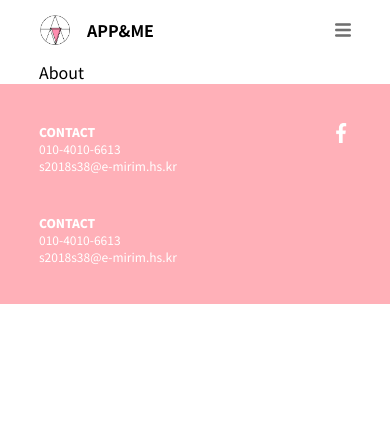
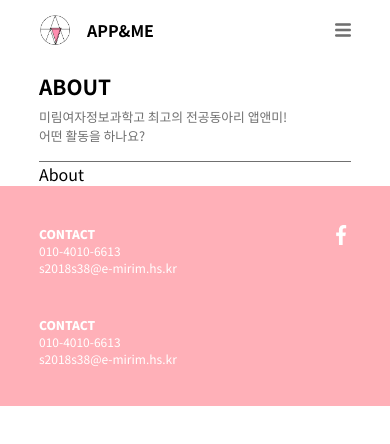
Before and after one commit to Sookhee/AppandMe-Website2020, a React (Create React App) app in the folder client/: page /about in a window 390 px wide. Shown: the top 444 px of the page. Built offline with nearby package versions, Linux system fonts and the light colour scheme.

Commit message:
반응형 Titlebar 완성

```diff
--- a/client/src/component/About.js
+++ b/client/src/component/About.js
@@ -1,9 +1,15 @@
 import React from 'react';
+import Titlebar from './Titlebar';
 
 const About = () => {
     return (
         <div className="about">
             <div className="container">
+                <Titlebar
+                    title={"ABOUT"}
+                    note1={"미림여자정보과학고 최고의 전공동아리 앱앤미!"}
+                    note2={"어떤 활동을 하나요?"}
+                />
                 About
             </div>
         </div>
--- a/client/src/component/Apply.js
+++ b/client/src/component/Apply.js
@@ -1,10 +1,16 @@
 import React from 'react';
+import Titlebar from './Titlebar';
 
 const Apply = () => {
     return (
         <div className="apply">
             <div className="container">
-                Apply
+                <Titlebar
+                    title={"APPLY"}
+                    note1={"앱앤미 지원을 결심하셨군요! 좋은 결과 있길 바랍니다 :)"}
+                    note2={"* 제출 후 수정이 불가하니 신중히 작성해주세요."
+                }/>
+                APPLY
             </div>
         </div>
     );
--- a/client/src/component/FNA.js
+++ b/client/src/component/FNA.js
@@ -1,10 +1,16 @@
 import React from 'react';
+import Titlebar from './Titlebar';
 
 const FNA = () => {
     return (
         <div className="fna">
             <div className="container">
-                fna
+                <Titlebar
+                    title={"FNA"}
+                    note1={"앱앤미에 대하여 자주 물어보는 질문들을 정리했어요."}
+                    note2={"더 궁금한 사항은 앱앤미 페이스북 페이지를 이용해주세요!"}
+                />
+                FNA
             </div>
         </div>
     );
--- a/client/src/component/Members.js
+++ b/client/src/component/Members.js
@@ -1,9 +1,15 @@
 import React from 'react';
+import Titlebar from './Titlebar';
 
 const Members = () => {
     return (
         <div className="members">
             <div className="container">
+                <Titlebar
+                    title={"MEMBERS"}
+                    note1={"여러분과 함께 할 앱앤미 부원들을 소개합니다."}
+                    note2={"사진을 클릭하면 페이스북으로 이동할 수 있어요 :)"}
+                />
                 Members
             </div>
         </div>
--- /dev/null
+++ b/client/src/component/Titlebar.js
@@ -0,0 +1,15 @@
+import React from 'react';
+import '../style/Titlebar.scss';
+
+const Titlebar = (props) => {
+    return (
+        <div className="titlebar">
+            <div className="title fw-bold">{props.title}</div>
+            <div className="note fw-regular fc-gray">{props.note1}</div>
+            <div className="note fws-regular fc-gray">{props.note2}</div>
+            <div className="titlebar-br"/>
+        </div>
+    )
+}
+
+export default Titlebar;
--- /dev/null
+++ b/client/src/style/Titlebar.scss
@@ -0,0 +1,58 @@
+// All
+.titlebar-br{
+    width: 100%;
+    height: 1px;
+    background: #707070;
+}
+
+
+// Desktop, Labtop
+@media (min-width: 1025px) {
+    .titlebar{
+        margin-top: 4%;
+        .title{
+            margin-bottom: 1%;
+            font-size: 2.4em;
+        }
+        .note{
+            font-size: 1.4em;
+        }
+        .titlebar-br{
+            margin-top: 2%;
+        }
+    }
+}
+
+// Tablet
+@media (min-width: 481px) and (max-width: 1024px) {
+    .titlebar{
+        margin-top: 4%;
+        .title{
+            margin-bottom: 1%;
+            font-size: 1.9em;
+        }
+        .note{
+            font-size: 1em;
+        }
+        .titlebar-br{
+            margin-top: 2%;
+        }
+    }
+}
+
+// Mobile
+@media (max-width: 480px) {
+    .titlebar{
+        margin-top: 8%;
+        .title{
+            margin-bottom: 2%;
+            font-size: 1.3em;
+        }
+        .note{
+            font-size: 0.8em;
+        }
+        .titlebar-br{
+            margin-top: 5%;
+        }
+    }
+}
--- a/client/src/style/utils.css
+++ b/client/src/style/utils.css
@@ -20,6 +20,7 @@ input:focus, button:focus{
 .fc-white{color: #fff;}
 .fc-black{color: #000;}
 .fc-pink{color: #ffb0b8;}
+.fc-gray{color: #707070;}
 
 /* Font Weight */
 .fw-light{font-weight: 300;}
```
Also changed, not shown: client/src/index.js (line endings or trailing spaces).
